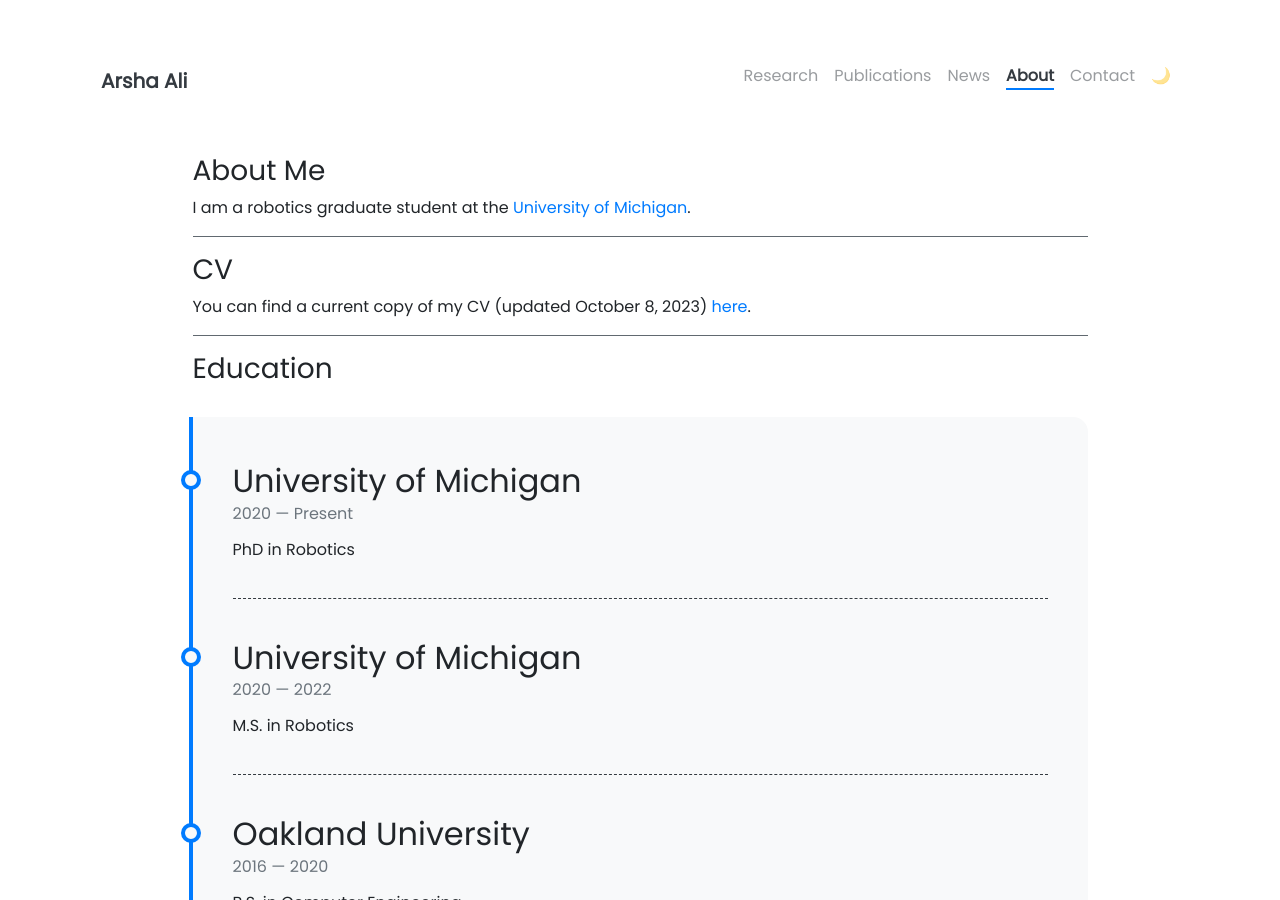
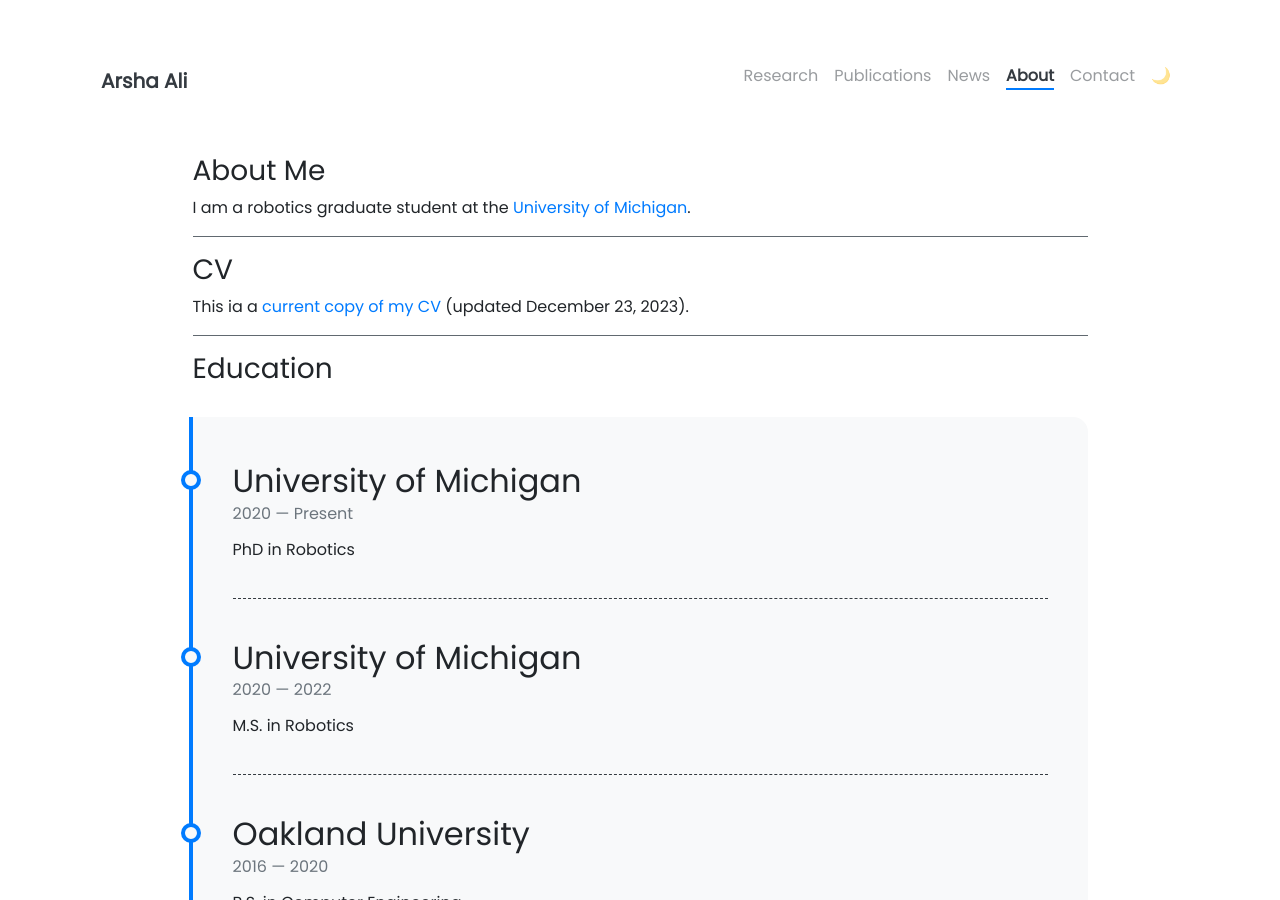
Before and after one commit to arshaali/arshaali.github.io, a Jekyll site: the page built from pages/about.md, in a window 1280 px wide and 900 px high. Built offline with Jekyll 4.4.1, drawn with Linux system fonts in a browser that asks for light colours; nearby versions of some CDN libraries.

Commit message:
Update about.md

```diff
--- a/pages/about.md
+++ b/pages/about.md
@@ -13,7 +13,7 @@ I am a robotics graduate student at the [University of Michigan](https://umich.e
 
 ### CV
 
-You can find a current copy of my CV (updated October 8, 2023) [here](https://drive.google.com/file/d/1aO64bDel2IONKpRp77rX-IbLuDq3IlnQ/view?usp=sharing).
+This ia a [current copy of my CV](https://drive.google.com/file/d/1mD3C4mCEiyqjE-U6_VVcdiTcBP8v2wDQ/view?usp=sharing) (updated December 23, 2023).
 
 ---
 
```
